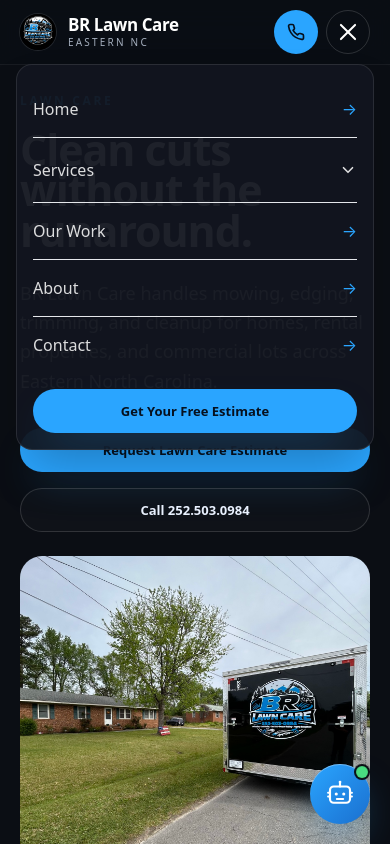
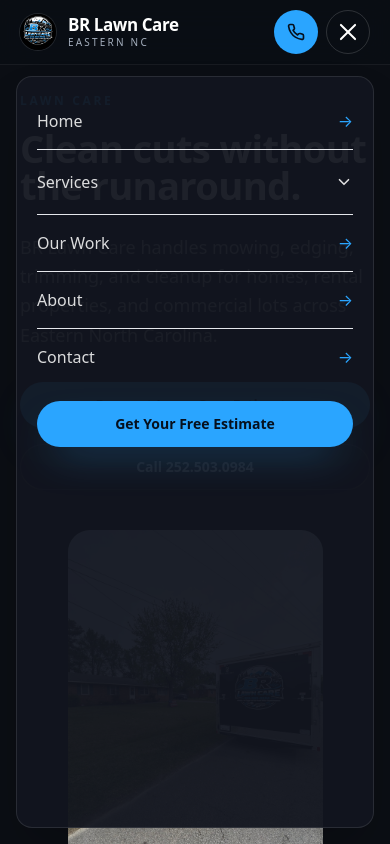
Before and after one commit to rajats2022-coder/BR-Lawn-Care, a plain HTML site: page services/lawn-care.html in a window 390 px wide. Both pictures are taken after a click on the button 348 px from the left and 32 px from the top of the page. Shown: the top 844 px of the page. Drawn offline with nearby package versions, Linux system fonts and the light colour scheme; a web font is replaced by a local one.

Commit message:
Fix mobile overflow and menu drawer

```diff
--- a/assets/service-pages.css
+++ b/assets/service-pages.css
@@ -3,6 +3,8 @@
 html,body{background:#0B0E14;color:#fff;font-family:Satoshi,system-ui,-apple-system,BlinkMacSystemFont,"Segoe UI",sans-serif;-webkit-font-smoothing:antialiased;overflow-x:hidden}
 body{margin:0;min-width:0;width:100%;max-width:100%;position:relative}
 main,section,header,footer{max-width:100%;overflow-x:clip}
+html.menu-open,html.menu-open body{overflow:hidden}
+html.menu-open .brc-toggle,html.menu-open .brc-panel{display:none!important}
 img,svg{max-width:100%;height:auto}
 .display{font-family:"Cabinet Grotesk",Satoshi,system-ui,sans-serif;font-weight:900;letter-spacing:-.035em;line-height:.94}
 .eyebrow{font-size:12px;font-weight:800;letter-spacing:.22em;text-transform:uppercase;color:#2AA5FF}
@@ -22,7 +24,7 @@
 .nav-dropdown a{display:grid;gap:2px;padding:11px 12px;border-radius:14px;color:rgba(255,255,255,.82);transition:background .2s,color .2s}
 .nav-dropdown a:hover,.nav-dropdown a:focus-visible{background:rgba(42,165,255,.1);color:#fff}
 .nav-dropdown small{color:rgba(255,255,255,.45);font-size:11px;line-height:1.35}
-#mobile-menu{transform:translateY(-12px);opacity:0;pointer-events:none;transition:opacity .25s ease,transform .25s ease}
+#mobile-menu{transform:translateY(-12px);opacity:0;pointer-events:none;transition:opacity .25s ease,transform .25s ease;touch-action:pan-y}
 #mobile-menu.open{transform:translateY(0);opacity:1;pointer-events:auto}
 .mobile-services-list{display:none}
 .mobile-services.open .mobile-services-list{display:grid}
@@ -41,17 +43,19 @@
 .grid>*{min-width:0}
 @media(max-width:767px){
   .display{letter-spacing:-.025em}
-  h1.display{font-size:clamp(38px,11vw,48px)!important;line-height:.94;overflow-wrap:normal;text-wrap:balance}
-  h2.display{font-size:clamp(30px,9vw,40px)!important;line-height:.96;overflow-wrap:anywhere}
-  .btn{padding:.78rem .9rem;font-size:13px;min-height:44px;flex:1 1 auto}
+  h1.display{font-size:clamp(34px,9.8vw,42px)!important;line-height:.98;overflow-wrap:normal;text-wrap:balance;letter-spacing:-.018em}
+  h2.display{font-size:clamp(28px,8.5vw,36px)!important;line-height:1;overflow-wrap:anywhere}
+  .btn{width:100%;padding:.85rem 1rem;font-size:14px;min-height:46px;flex:1 1 100%}
   main{padding-top:5.75rem!important}
   main section{padding-left:1.25rem!important;padding-right:1.25rem!important}
   main section,.max-w-\[1400px\],.max-w-\[1100px\]{width:100%;max-width:100%}
-  .grid.grid-cols-12{display:block}
+  .grid.grid-cols-12{display:flex;flex-direction:column}
   .grid.grid-cols-12>*+*{margin-top:1.5rem}
   .grid.gap-10,.grid.gap-8{gap:1rem}
   .service-photo{min-height:260px;max-height:340px;border-radius:22px}
   .service-card{border-radius:22px}
-  #mobile-menu{max-height:calc(100dvh - 82px);overflow:auto;padding:1rem}
+  #mobile-menu{position:fixed;top:4.75rem;left:1rem;right:1rem;bottom:auto;height:calc(100dvh - 5.75rem);max-height:calc(100dvh - 5.75rem);margin:0;overflow-y:auto;-webkit-overflow-scrolling:touch;overscroll-behavior:contain;padding:1rem 1.25rem 1.5rem}
+  .mobile-services-toggle{touch-action:manipulation}
   p,li,a,span{overflow-wrap:anywhere}
 }
+@supports not (overflow:clip){main,section,header,footer{overflow-x:hidden}}
--- a/services/lawn-care.html
+++ b/services/lawn-care.html
@@ -79,7 +79,7 @@
 <footer class="border-t border-white/8 py-12 bg-[#080B10]"><div class="max-w-[1400px] mx-auto px-6 md:px-10 flex flex-col md:flex-row gap-6 justify-between text-sm text-white/55"><div>BR Lawn Care · Eastern North Carolina</div><div class="flex flex-wrap gap-4"><a href="../index.html" class="hover:text-white">Home</a><a href="../index.html#services" class="hover:text-white">Services</a><a href="../contact.html" class="hover:text-white">Free Estimate</a></div></div></footer>
 <script>
   const b=document.getElementById("menu-btn"),m=document.getElementById("mobile-menu"),s=document.querySelector(".mobile-services"),t=document.querySelector(".mobile-services-toggle");
-  function setMenu(open){if(!b||!m)return;m.classList.toggle("open",open);b.classList.toggle("open",open);b.setAttribute("aria-expanded",open?"true":"false")}
+  function setMenu(open){if(!b||!m)return;m.classList.toggle("open",open);b.classList.toggle("open",open);document.documentElement.classList.toggle("menu-open",open);b.setAttribute("aria-expanded",open?"true":"false")}
   function setServices(open){if(!s||!t)return;s.classList.toggle("open",open);t.setAttribute("aria-expanded",open?"true":"false")}
   b&&m&&b.addEventListener("click",()=>setMenu(!m.classList.contains("open")));
   t&&t.addEventListener("click",e=>{e.preventDefault();setServices(!s.classList.contains("open"))});
```
Also changed, not shown: contact.html (+9 -4 lines), index.html (+10 -4 lines), services/land-clearing.html (+1 -1 lines), services/landscape-installs.html (+1 -1 lines), services/pressure-washing.html (+1 -1 lines), services/property-management.html (+1 -1 lines), services/tree-stump-removal.html (+1 -1 lines).
